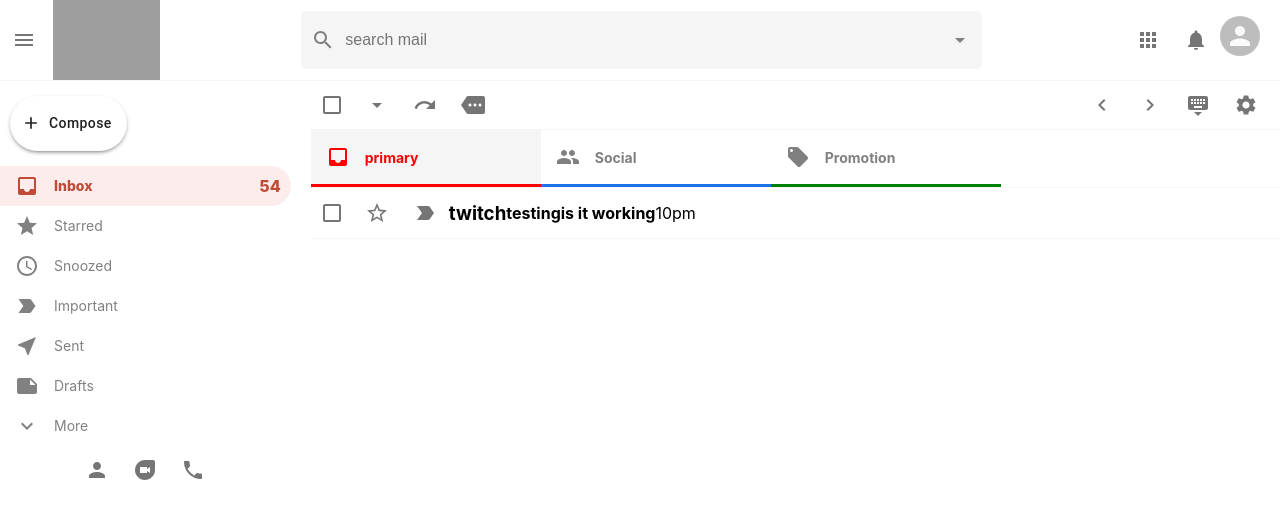
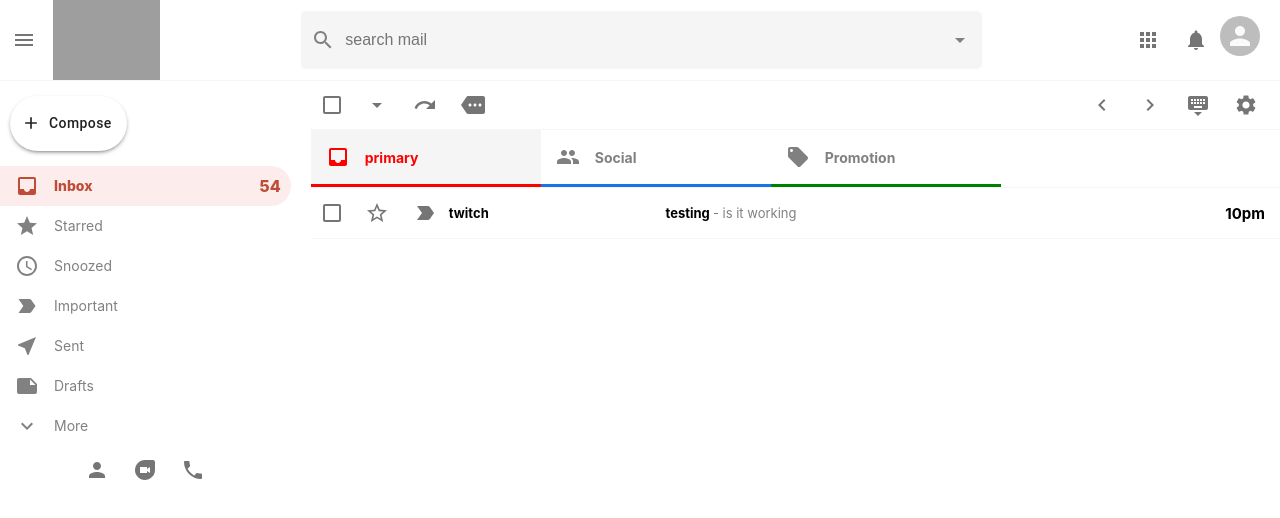
Before and after one commit to EdwardVilla0/GmailReplica, a React (Create React App) app: page /mail in a window 1280 px wide. Shown: the top 518 px of the page. Built offline with nearby package versions, Linux system fonts and the light colour scheme; grey boxes are pictures that could not be loaded.

Commit message:
styling the email row

```diff
--- a/src/components/EmailRow/EmailRow.css
+++ b/src/components/EmailRow/EmailRow.css
@@ -11,3 +11,39 @@
     border-top: 1px solid whitesmoke;
     box-shadow: 0px 4px 4px -2px rgba(0, 0, 0, 0.24);
 }
+
+.emailRow__options{
+    display: flex;
+}
+
+.emailRow__message{
+    display: flex;
+    flex: 0.8;
+    align-items: center;
+    font-size: 13px;
+}
+
+.emailRow__message > h4{
+    width: 400px;
+    white-space: nowrap;
+    overflow: hidden;
+    text-overflow: ellipsis;
+    padding-left: 5px;
+    padding-right: 5px;
+}
+
+.emailRow__title{
+    font-size: 13px;
+    flex: 0.3;
+}
+
+.emailRow__time{
+    padding-right: 15px;
+    font-size: 15px;
+    font-weight: bold;
+}
+
+.emailRow__description {
+    font-weight: 400;
+    color: grey;
+}
--- a/src/components/EmailRow/EmailRow.js
+++ b/src/components/EmailRow/EmailRow.js
@@ -22,13 +22,13 @@ function EmailRow({ title, subject, description, time, id }) {
             </h3>
             <div className="emailRow__message">
                 <h4>
-                    {subject}
-                    <span className="emailRow__description">
+                    {subject}{" "}
+                    <span className="emailRow__description">-{" "}
                         {description}
                     </span>
                 </h4>
             </div>
-            <div className="emailRow__description">{time}</div>
+            <div className="emailRow__time">{time}</div>
         </div>
     )
 }
```
